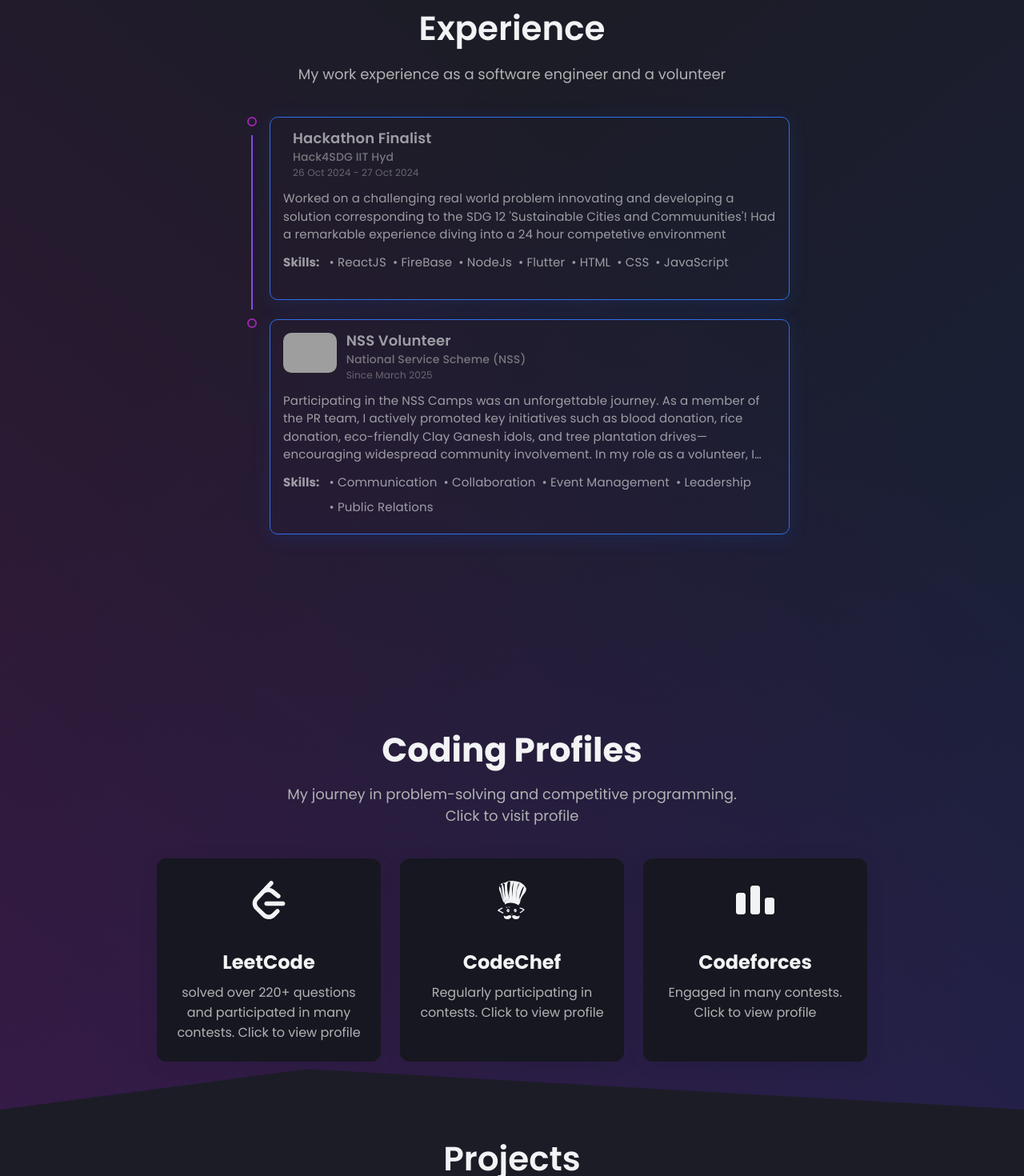
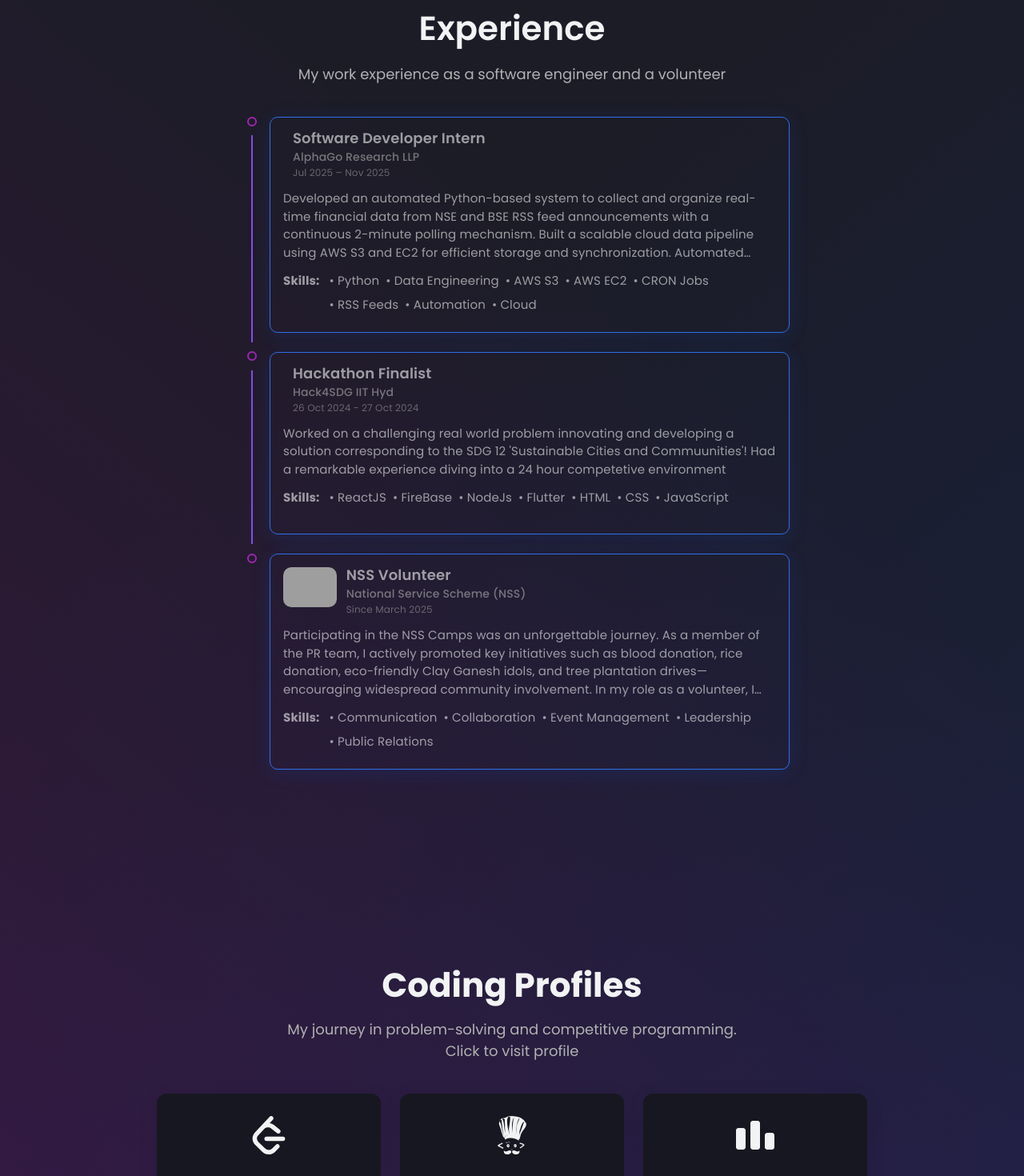
Before and after one commit to Pranayrajrathod/Personal-Portfolio, a React (Create React App) app: page / in a window 1280 px wide. Shown: the part 1960-3430 px from the top of the page at 80% size. Built offline with nearby package versions, Linux system fonts and the light colour scheme; grey boxes are pictures that could not be loaded.

Commit message:
updating portfolio on 23 may 2026

```diff
--- a/src/components/Footer/index.js
+++ b/src/components/Footer/index.js
@@ -3,7 +3,6 @@
 import TwitterIcon from '@mui/icons-material/Twitter';
 import LinkedInIcon from '@mui/icons-material/LinkedIn';
 import InstagramIcon from '@mui/icons-material/Instagram';
-import ComputerIcon from '@mui/icons-material/Computer';
 import { Bio } from '../../data/constants';
 
 const FooterContainer = styled.div`
--- a/src/data/constants.js
+++ b/src/data/constants.js
@@ -187,6 +187,25 @@
   {
     id: 0,
     img: "",
+    role: "Software Developer Intern",
+    company: "AlphaGo Research LLP",
+    date: "Jul 2025 – Nov 2025",
+    desc: "Developed an automated Python-based system to collect and organize real-time financial data from NSE and BSE RSS feed announcements with a continuous 2-minute polling mechanism. Built a scalable cloud data pipeline using AWS S3 and EC2 for efficient storage and synchronization. Automated deployments using CRON and AWS scheduling to ensure continuous and reliable operation, while collaborating with the team to resolve data handling and system optimization challenges.",
+    skills: [
+      "Python",
+      "Data Engineering",
+      "AWS S3",
+      "AWS EC2",
+      "CRON Jobs",
+      "RSS Feeds",
+      "Automation",
+      "Cloud"
+    ],
+  }
+  ,
+  {
+    id: 1,
+    img: "",
     role: "Hackathon Finalist",
     company: "Hack4SDG IIT Hyd",
     date: "26 Oct 2024 - 27 Oct 2024",
@@ -203,7 +222,7 @@
     doc: "hack4sdg.png",
   },
   {
-    id: 1,
+    id: 2,
     img: "https://bcopbapatla.in/wp-content/uploads/61cf-fMKNzL.jpg",
     role: "NSS Volunteer",
     company: "National Service Scheme (NSS)",
@@ -393,13 +412,52 @@
       },
     ],
   },
+  {
+    id: 6,
+    title: "TOS Analyzer - Decoding Terms of service",
+    date: "Oct 2025",
+    description:
+      "Built a full-stack AI-powered web application that simplifies complex legal documents such as Terms of Service and Privacy Policies into clear, actionable insights. The system extracts text from PDFs and images using OCR, generates plain-English summaries, identifies and color-codes risky clauses, and provides a context-aware AI chatbot for follow-up legal queries. All analyzed documents are securely stored for future reference.",
+    image:"TOSAnalyser.png",
+    tags: [
+      "React",
+      "Flask",
+      "Generative AI",
+      "NLP",
+      "OCR",
+      "MongoDB",
+      "Legal AI"
+    ],
+    category: "web app",
+    github: "https://github.com/Pranayrajrathod/LegalDocumentDemystification",
+    webapp: "https://legal-document-demystification.vercel.app/",
+  },
+  {
+    id: 7,
+    title: "KiranaLink, Rural Kirana Store Management System",
+    date: "Feb 2026",
+    description: "Developed a full-stack MERN web application to digitize small-scale retail shops. The platform integrates a digital billing system, real-time inventory tracking, and an automated Khata Book ledger for customer credit management. Features a voice-enabled Google Gemini AI assistant for conversational business insights, backed by secure multi-role authentication to protect shopkeeper and customer transaction records.",
+    image: "KiranaLink.png",
+    tags: [
+      "React",
+      "Node.js",
+      "Express.js",
+      "MongoDB",
+      "Generative AI",
+      "Gemini API"
+    ],
+    category: "web app",
+    github: "https://github.com/Pranayrajrathod/KiranaLink",
+    webapp: "https://github.com/Pranayrajrathod/KiranaLink",
+  }
+
 ];
 
 export const codingProfiles = [
   {
     platform: "LeetCode",
-    username: "Pranayrajrathod",
-    description: "solved over 220+ questions and participated in many contests. Click to view profile",
+    username: "Pranay_raj_rathod",
+    description: "solved over 350+ problems with max contest rating 1673. Click to view profile",
     link: "https://leetcode.com/u/pranay_raj_rathod/",
     tags: ["DSA", "Contests", "Algorithms", "LeetCode"],
   },
@@ -424,4 +482,5 @@
   { year: 2023, text: "Joined VNR VJIET to pursue BTech in CSE-AI&ML" },
   { year: 2024, text: "Started Building projects" },
   { year: 2025, text: "Created my portfolio" },
+  { year: 2026, text: "Seeking to begin my proffessional career" },
 ];
```
Also changed, not shown: public/KiranaLink.png (added), public/TOSAnalyser.png (added).
